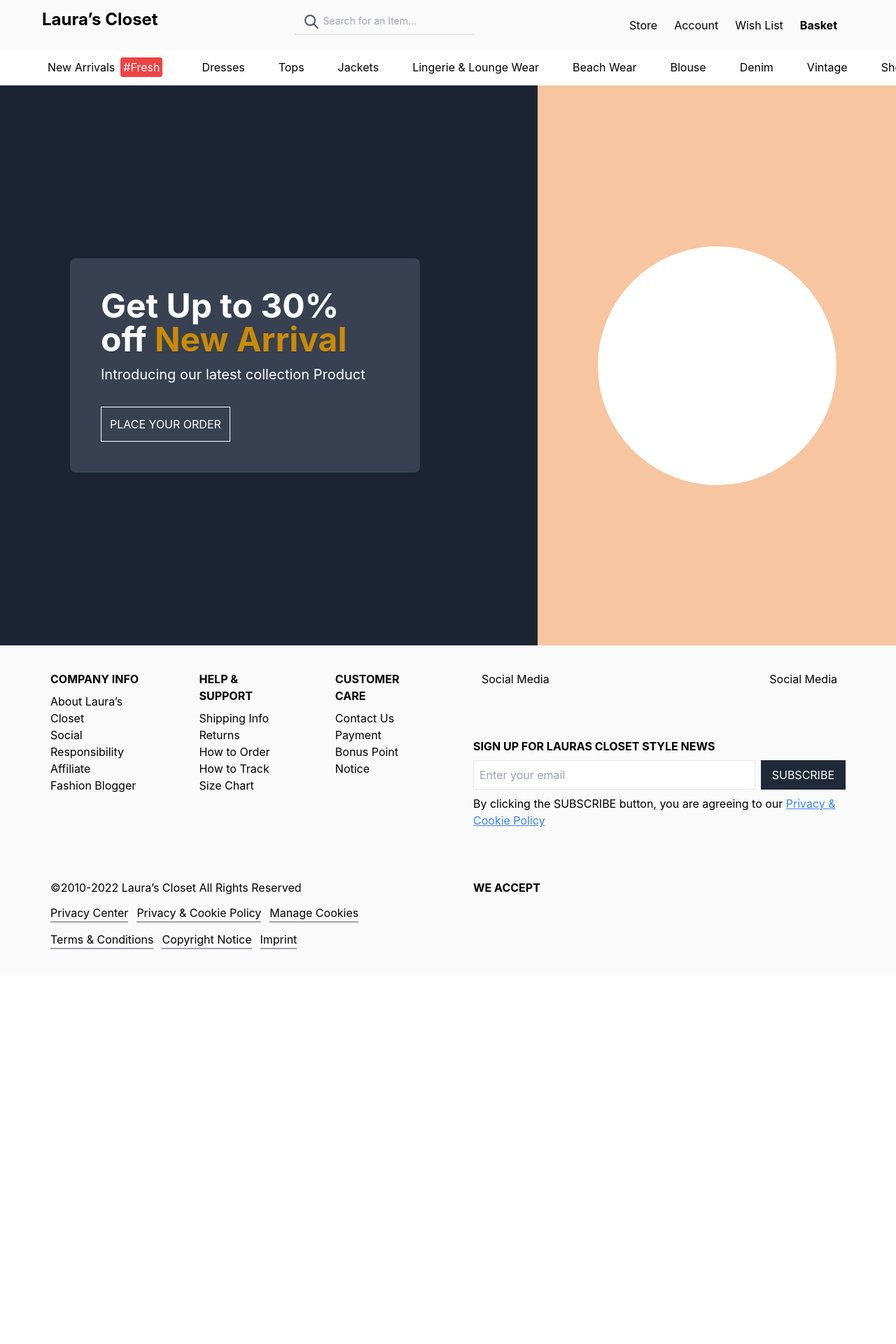
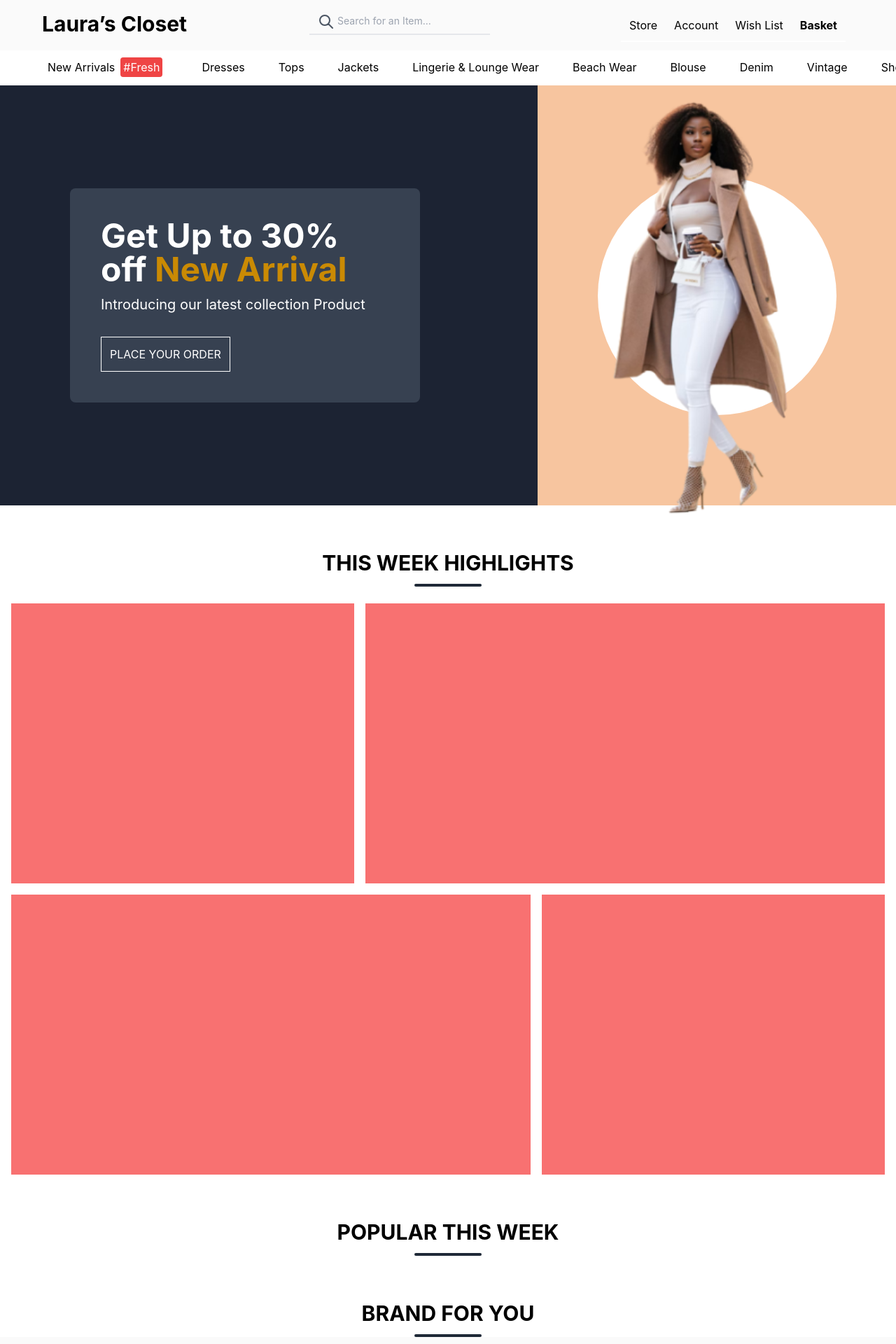
Before and after one commit to kucengorenji/omah-ti, a React (Create React App) app: page / in a window 1280 px wide. Shown: the top 1920 px of the page at 70% size. Before the commit the page ends 1392 px from the top, so only its background shows below. Built offline with nearby package versions, Linux system fonts and the light colour scheme.

Commit message:
feat: make grid component

```diff
--- a/src/components/Navbar.js
+++ b/src/components/Navbar.js
@@ -2,7 +2,7 @@ const Navbar = () => {
   return (
     <>
       <nav className="flex p-3 justify-between bg-[#FAFAFA]">
-        <div className="ml-12 font-bold text-2xl text-center">
+        <div className="ml-12 font-bold text-3xl mt-1 text-cente text-bottom align-bottom">
           Laura’s Closet
         </div>
         <form>
@@ -38,22 +38,34 @@ const Navbar = () => {
         <div className="mr-12">
           <ul className="flex p-3">
             <li>
-              <a href="#sdfasdjfl;" className="p-3">
+              <a
+                href="#sdfasdjfl;"
+                className="border-b-2 border-white hover:border-b-2 hover:border-gray-800 p-3"
+              >
                 Store
               </a>
             </li>
             <li>
-              <a href="#sdfasdjfl;" className="p-3">
+              <a
+                href="#sdfasdjfl;"
+                className="border-b-2 border-white hover:border-b-2 hover:border-gray-800 p-3"
+              >
                 Account
               </a>
             </li>
             <li>
-              <a href="#sdfasdjfl;" className="p-3">
+              <a
+                href="#sdfasdjfl;"
+                className="border-b-2 border-white hover:border-b-2 hover:border-gray-800 p-3"
+              >
                 Wish List
               </a>
             </li>
             <li>
-              <a href="#sdfasdjfl;" className="p-3 font-bold">
+              <a
+                href="#sdfasdjfl;"
+                className="border-b-2 border-white hover:border-b-2 hover:border-gray-800 p-3 font-bold"
+              >
                 Basket
               </a>
             </li>
--- a/src/components/homepage-component/Jumbotron.js
+++ b/src/components/homepage-component/Jumbotron.js
@@ -1,8 +1,10 @@
+import image from '../../assets/image-removebg-preview 1.png';
+
 const Jumbotron = () => {
   return (
-    <div className="flex  absolute left-0 w-full ">
-      <div className="bg-[#1C2333] text-white  flex w-full h-screen">
-        <div className="align-middle ml-[100px] my-auto rounded-lg justify-center p-11 max-w-[500px] bg-gray-700">
+    <div className="flex  ">
+      <div className="bg-[#1C2333] text-white flex w-full min-h-[600px]">
+        <div className="align-middle ml-[100px] my-auto rounded-lg justify-center p-11 w-full max-w-[500px] bg-gray-700">
           <h1 className="text-white text-5xl font-bold">
             Get Up to 30% off{' '}
             <span className="text-yellow-600">New Arrival</span>
@@ -16,7 +18,12 @@ const Jumbotron = () => {
         </div>
       </div>
       <div className="bg-[#F7C59F] flex w-full basis-4/6">
-        <div className="rounded-full m-auto bg-white w-[341px] h-[341px]"></div>
+        <div className="relative rounded-full m-auto bg-white w-[341px] h-[341px]">
+          <img
+            src={image}
+            className="absolute z-10 object-center h-[600px] -top-28"
+          />
+        </div>
       </div>
     </div>
   );
--- a/src/components/homepage-component/NewHighligt.js
+++ b/src/components/homepage-component/NewHighligt.js
@@ -1,7 +1,20 @@
 const NewHighlight = () => {
   return (
     <>
-      <section>ini section highlight</section>
+      <section className="mt-16 text-center max-w-[]">
+        <div>
+          <h1 className="inline  text-3xl pb-3 font-bold ">
+            THIS WEEK HIGHLIGHTS
+          </h1>
+          <div className="border-b-4 border-gray-800 w-24 mx-auto rounded-full mt-3"></div>
+        </div>
+        <div className="grid grid-cols-5 gap-4 mt-6">
+          <div class="col-span-2 h-[400px] bg-red-400"></div>
+          <div class="col-span-3 h-[400px] bg-red-400"></div>
+          <div class="col-span-3 h-[400px] bg-red-400"></div>
+          <div class="col-span-2 h-[400px] bg-red-400"></div>
+        </div>
+      </section>
     </>
   );
 };
--- a/src/components/homepage-component/Popular.js
+++ b/src/components/homepage-component/Popular.js
@@ -1,7 +1,18 @@
 const Popular = () => {
   return (
     <>
-      <section>ini section populer</section>
+      <section className="mt-16 text-center ">
+        <div>
+          <h1 className="inline  text-3xl pb-3 font-bold ">
+            POPULAR THIS WEEK
+          </h1>
+          <div className="border-b-4 border-gray-800 w-24 mx-auto rounded-full mt-3"></div>
+        </div>
+        <div className="mt-16 ">
+          <h1 className="inline  text-3xl pb-3 font-bold ">BRAND FOR YOU</h1>
+          <div className="border-b-4 border-gray-800 w-24 mx-auto rounded-full mt-3"></div>
+        </div>
+      </section>
     </>
   );
 };
--- a/src/pages/HomePage.js
+++ b/src/pages/HomePage.js
@@ -5,8 +5,9 @@ import Popular from '../components/homepage-component/Popular';
 const HomePage = () => {
   return (
     <>
+      <Jumbotron />
       <div className="container mx-auto px-4 min-h-screen">
-        <Jumbotron />
+        <div className=""></div>
         <NewHighlight />
         <Popular />
       </div>
```
Also changed, not shown: src/assets/image.png (added).
